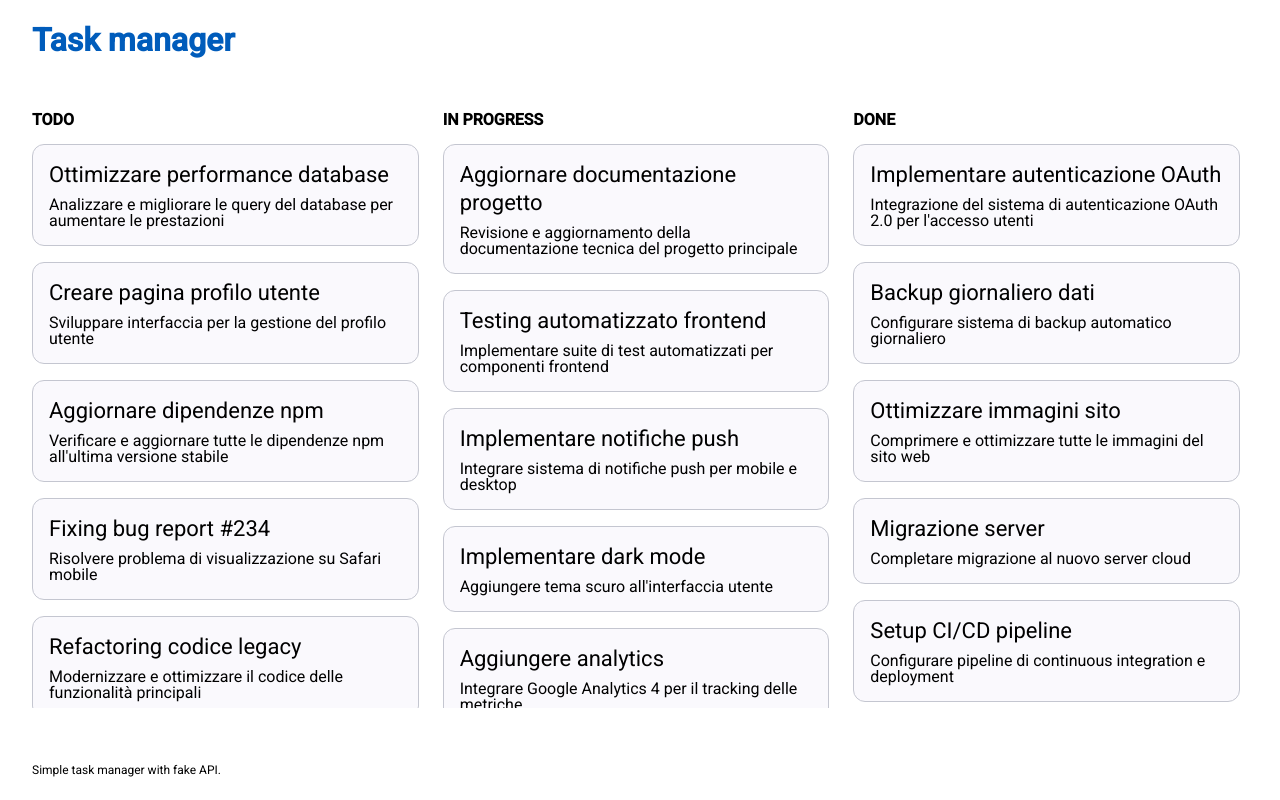
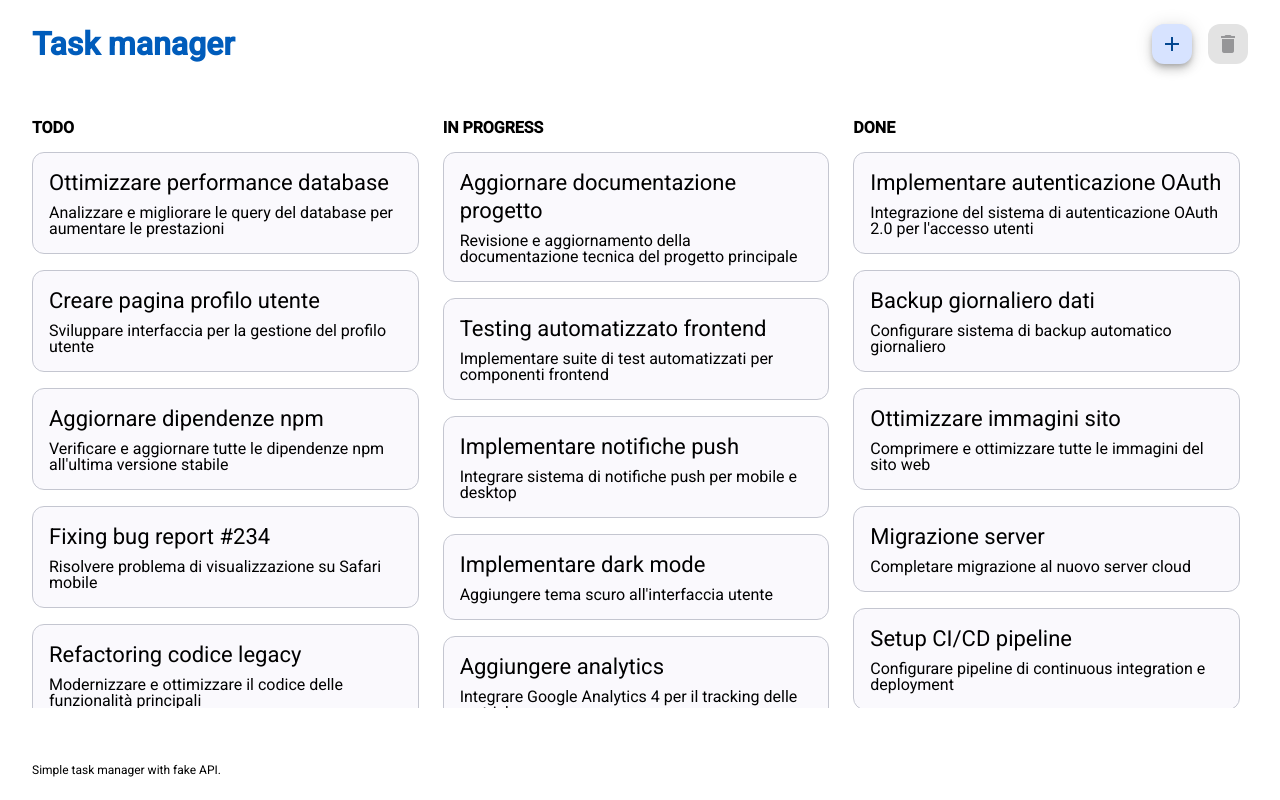
Before and after one commit to ilmandone/ineo, an Angular app: page / in a window 1280 px wide. Built offline with nearby package versions, Linux system fonts and the light colour scheme; data requests are answered from the project's data file.

Commit message:
feat: create a new task

```diff
--- a/mocks/db.json
+++ b/mocks/db.json
@@ -119,6 +119,12 @@
       "title": "Documentare API",
       "state": "IN PROGRESS",
       "description": "Creare documentazione completa delle API REST"
+    },
+    {
+      "id": 21,
+      "title": "Prova",
+      "description": "asdasd",
+      "state": "TODO"
     }
   ]
 }
--- a/src/app/app.component.ts
+++ b/src/app/app.component.ts
@@ -1,10 +1,10 @@
-import {Component, computed, inject, Injector, OnInit, Signal} from '@angular/core';
+import {Component, computed, inject, OnInit, signal} from '@angular/core';
 import {HeaderComponent} from './components/header/header.component';
 import {FooterComponent} from './components/footer/footer.component';
 import {TaskListComponent} from './components/task-list/task-list.component';
-import {HttpClient} from '@angular/common/http';
 import {Task} from './shared/commons';
-import {toSignal} from '@angular/core/rxjs-interop';
+import {DbService} from './shared/db.service';
+import {StateService} from './shared/state.service';
 
 @Component({
   selector: 'app-root',
@@ -14,10 +14,10 @@ import {toSignal} from '@angular/core/rxjs-interop';
 })
 export class AppComponent implements OnInit {
 
-  private _httpClient = inject(HttpClient)
-  private _injector = inject(Injector)
+  private _db = inject(DbService)
+  private _state = inject(StateService)
 
-  data!: Signal<Task[] | undefined>
+  data = signal<Task[] | undefined>(undefined)
 
   taskDone = computed(() => {
     return this.data()?.filter(d => d.state === "DONE")
@@ -30,12 +30,16 @@ export class AppComponent implements OnInit {
     return this.data()?.filter(d => d.state === "TODO")
   })
 
-  ngOnInit() {
-    this.data = toSignal(
-      this._httpClient.get<Task[]>('http://localhost:3000/tasks'),
-      {
-        injector: this._injector
-      })
+  private _loadData() {
+    this._db.loadTasks().subscribe(r => {
+      this.data.set(r)
+    })
   }
 
+  ngOnInit() {
+    this._loadData()
+    this._state.taskRefresh$.subscribe(r => {
+      this._loadData()
+    })
+  }
 }
--- a/src/app/components/header/header.component.html
+++ b/src/app/components/header/header.component.html
@@ -1 +1,9 @@
 <h1>Task manager</h1>
+<div class="controls">
+  <button (click)="newTaskDialog()" mat-mini-fab aria-label="Add task">
+    <mat-icon>add</mat-icon>
+  </button>
+  <button [disabled]="!state.canDelete()" mat-mini-fab aria-label="Delete task">
+    <mat-icon>delete</mat-icon>
+  </button>
+</div>
--- a/src/app/components/header/header.component.scss
+++ b/src/app/components/header/header.component.scss
@@ -3,16 +3,26 @@
 
 :host {
   position: relative;
-  display: block;
+  display: flex;
+
+  justify-content: space-between;
+  align-items: center;
 
   width: 100%;
-
-  text-align: center;
 
   @include c.hor-paddings;
   @include c.sides-ver-padding;
 
-  @include u.media('d') {
+  h1 {
     text-align: left;
   }
+
+  .controls {
+    display: flex;
+    justify-content: flex-end;
+
+    button:not(:first-child){
+      margin-left: 1rem;
+    }
+  }
 }
--- a/src/app/components/header/header.component.ts
+++ b/src/app/components/header/header.component.ts
@@ -1,9 +1,41 @@
-import { Component } from '@angular/core';
+import {Component, inject} from '@angular/core';
+import {MatMiniFabButton} from '@angular/material/button';
+import {MatIcon} from '@angular/material/icon';
+import {StateService} from '../../shared/state.service';
+import {MatDialog} from '@angular/material/dialog';
+import {NewTaskDialogComponent} from '../new-task-dialog/new-task-dialog.component';
+import {DbService} from '../../shared/db.service';
+import {Task} from '../../shared/commons';
 
 @Component({
   selector: 'header[ineo]',
-  imports: [],
+  imports: [
+    MatMiniFabButton,
+    MatIcon
+  ],
   templateUrl: './header.component.html',
   styleUrl: './header.component.scss'
 })
-export class HeaderComponent {}
+export class HeaderComponent {
+  private readonly _dialog = inject(MatDialog);
+  private readonly _dbSrv = inject(DbService)
+
+  readonly state = inject(StateService)
+
+  newTaskDialog() {
+    const dialogRef = this._dialog.open(NewTaskDialogComponent)
+
+    dialogRef.afterClosed().subscribe(r => {
+      const newTask: Task = {
+        id: -1,
+        title: r.title,
+        description: r.desc,
+        state: 'TODO'
+      }
+
+      this._dbSrv.createTask(newTask).subscribe(() => {
+        this.state.refreshTasks()
+      })
+    })
+  }
+}
--- /dev/null
+++ b/src/app/components/new-task-dialog/new-task-dialog.component.html
@@ -0,0 +1,19 @@
+
+<h2 mat-dialog-title>Create a task</h2>
+<mat-dialog-content>
+  <form [formGroup]="taskFG">
+
+  </form>
+  <mat-form-field>
+    <mat-label>Task title</mat-label>
+    <input matInput [formControl]="taskFG.controls.title" />
+  </mat-form-field>
+  <mat-form-field>
+    <mat-label>Description</mat-label>
+    <textarea matInput placeholder="Add a simple description" [formControl]="taskFG.controls.desc"></textarea>
+  </mat-form-field>
+</mat-dialog-content>
+<mat-dialog-actions>
+  <button mat-button (click)="clickCancel()" >Cancel</button>
+  <button mat-button [disabled]="taskFG.invalid" [mat-dialog-close]="taskFG.value">Create</button>
+</mat-dialog-actions>
--- /dev/null
+++ b/src/app/components/new-task-dialog/new-task-dialog.component.scss
@@ -0,0 +1,7 @@
+:host {
+  mat-dialog-content {
+    display: flex;
+    flex-direction: column;
+
+  }
+}
--- /dev/null
+++ b/src/app/components/new-task-dialog/new-task-dialog.component.ts
@@ -0,0 +1,46 @@
+import {Component, inject, model} from '@angular/core';
+import {
+  MatDialogActions,
+  MatDialogClose,
+  MatDialogContent,
+  MatDialogRef,
+  MatDialogTitle
+} from '@angular/material/dialog';
+import {MatFormField, MatLabel} from '@angular/material/form-field';
+import {MatInput} from '@angular/material/input';
+import {MatButton} from '@angular/material/button';
+import {FormControl, FormGroup, FormsModule, ReactiveFormsModule, Validators} from '@angular/forms';
+
+interface TaskFG {
+  title: FormControl<string | null>,
+  desc: FormControl<string | null>
+}
+
+@Component({
+  selector: 'app-new-task-dialog',
+  imports: [
+    MatDialogTitle,
+    MatDialogContent,
+    MatFormField,
+    MatInput,
+    MatDialogActions,
+    MatButton,
+    MatDialogClose,
+    MatLabel,
+    ReactiveFormsModule
+  ],
+  templateUrl: './new-task-dialog.component.html',
+  styleUrl: './new-task-dialog.component.scss'
+})
+export class NewTaskDialogComponent {
+  readonly dialogRef = inject(MatDialogRef<NewTaskDialogComponent>);
+
+  taskFG: FormGroup<TaskFG> = new FormGroup<TaskFG>({
+    desc: new FormControl<string>('', [Validators.required]),
+    title: new FormControl<string>('', [Validators.required]),
+  })
+
+  clickCancel(): void {
+    this.dialogRef.close();
+  }
+}
--- /dev/null
+++ b/src/app/shared/db.service.ts
@@ -0,0 +1,32 @@
+import {inject, Injectable} from '@angular/core';
+import {Observable, tap} from 'rxjs';
+import {Task} from './commons';
+import {HttpClient} from '@angular/common/http';
+
+@Injectable({
+  providedIn: 'root'
+})
+export class DbService {
+
+  private readonly API_URL = 'http://localhost:3000/tasks'
+  private _httpClient = inject(HttpClient)
+  private _dataLength!: number
+
+  loadTasks(): Observable<Task[]> {
+    return this._httpClient.get<Task[]>(this.API_URL).pipe(tap(r => {
+      this._dataLength = r.length
+    }))
+  }
+
+  createTask(v: Omit<Task,'id'>): Observable<Task> {
+    const data = {
+      ...v,
+      id: this._dataLength + 1
+    }
+    return this._httpClient.post<Task>(`${this.API_URL}`, data)
+  }
+
+  deleteTask(id: number): Observable<Task> {
+    return this._httpClient.delete<Task>(`${this.API_URL}/${id}`)
+  }
+}
--- /dev/null
+++ b/src/app/shared/state.service.ts
@@ -0,0 +1,27 @@
+import {Injectable, signal} from '@angular/core';
+import {Subject} from 'rxjs';
+
+@Injectable({
+  providedIn: 'root'
+})
+export class StateService {
+
+  private _refreshTasks = new Subject<void>()
+  private _canDelete = signal<boolean>(false)
+
+  get canDelete() {
+    return this._canDelete.asReadonly()
+  }
+
+  setCanDelete(v: boolean) {
+    this._canDelete.set(v)
+  }
+
+  get taskRefresh$() {
+    return this._refreshTasks
+  }
+
+  refreshTasks() {
+    this._refreshTasks.next()
+  }
+}
--- a/src/styles.scss
+++ b/src/styles.scss
@@ -14,7 +14,7 @@
   body { margin: 0; font-family: Roboto, "Helvetica Neue", sans-serif; }
 
   h1 {
-    font-size: 1.25rem;
+    font-size: 1.5rem;
     color: var(--mat-sys-primary);
 
     @include u.media('t') {
--- a/src/styles/commons.scss
+++ b/src/styles/commons.scss
@@ -1,8 +1,8 @@
 @use 'utils' as u;
 
 @mixin hor-paddings() {
-  padding-left: 1rem;
-  padding-right: 1rem;
+  padding-left: 1.25rem;
+  padding-right: 1.25rem;
 
   @include u.media('d') {
     padding-left: 2rem;
@@ -11,8 +11,8 @@
 }
 
 @mixin sides-ver-padding() {
-  padding-top: 0.75rem;
-  padding-bottom: 0.75rem;
+  padding-top: 1rem;
+  padding-bottom: 1rem;
 
   @include u.media('d') {
     padding-top: 1.5rem;
```
